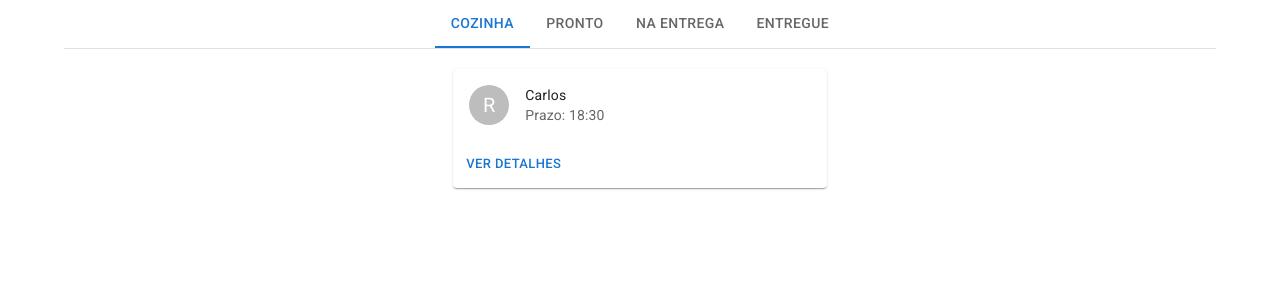
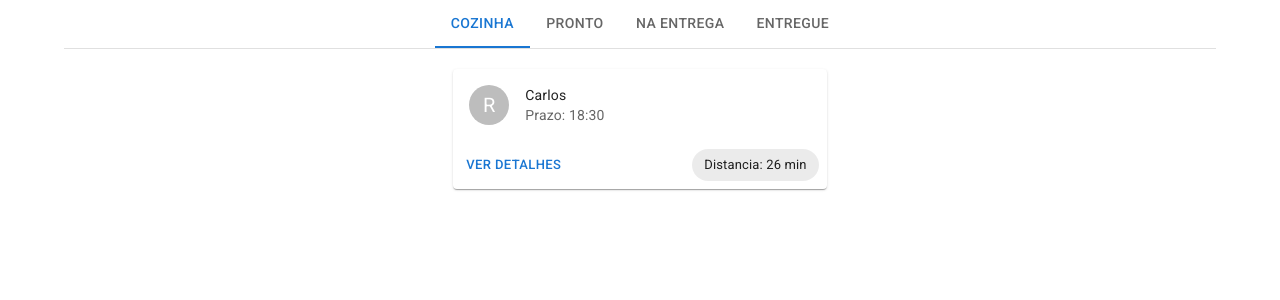
Before and after one commit to caduzindev/order-pg-web, a React (Create React App) app: page / in a window 1280 px wide. Shown: the top 300 px of the page. Built offline with nearby package versions, Linux system fonts and the light colour scheme.

Commit message:
feat: header check

```diff
--- a/src/components/Order/index.jsx
+++ b/src/components/Order/index.jsx
@@ -1,4 +1,4 @@
-import { Avatar, Button, Card, CardActions, CardHeader } from "@mui/material"
+import { Avatar, Button, Card, CardActions, CardHeader, Chip, Grid } from "@mui/material"
 
 export const Order = ({
   name,
@@ -17,7 +17,14 @@ export const Order = ({
 
       />
       <CardActions>
-        <Button size="small">Ver detalhes</Button>
+        <Grid container justifyContent="space-between" alignItems="center">
+          <Grid>
+            <Button size="small">Ver detalhes</Button>
+          </Grid>
+          <Grid>
+            <Chip label="Distancia: 26 min" />
+          </Grid>
+        </Grid>
       </CardActions>
     </Card>
   )
```
